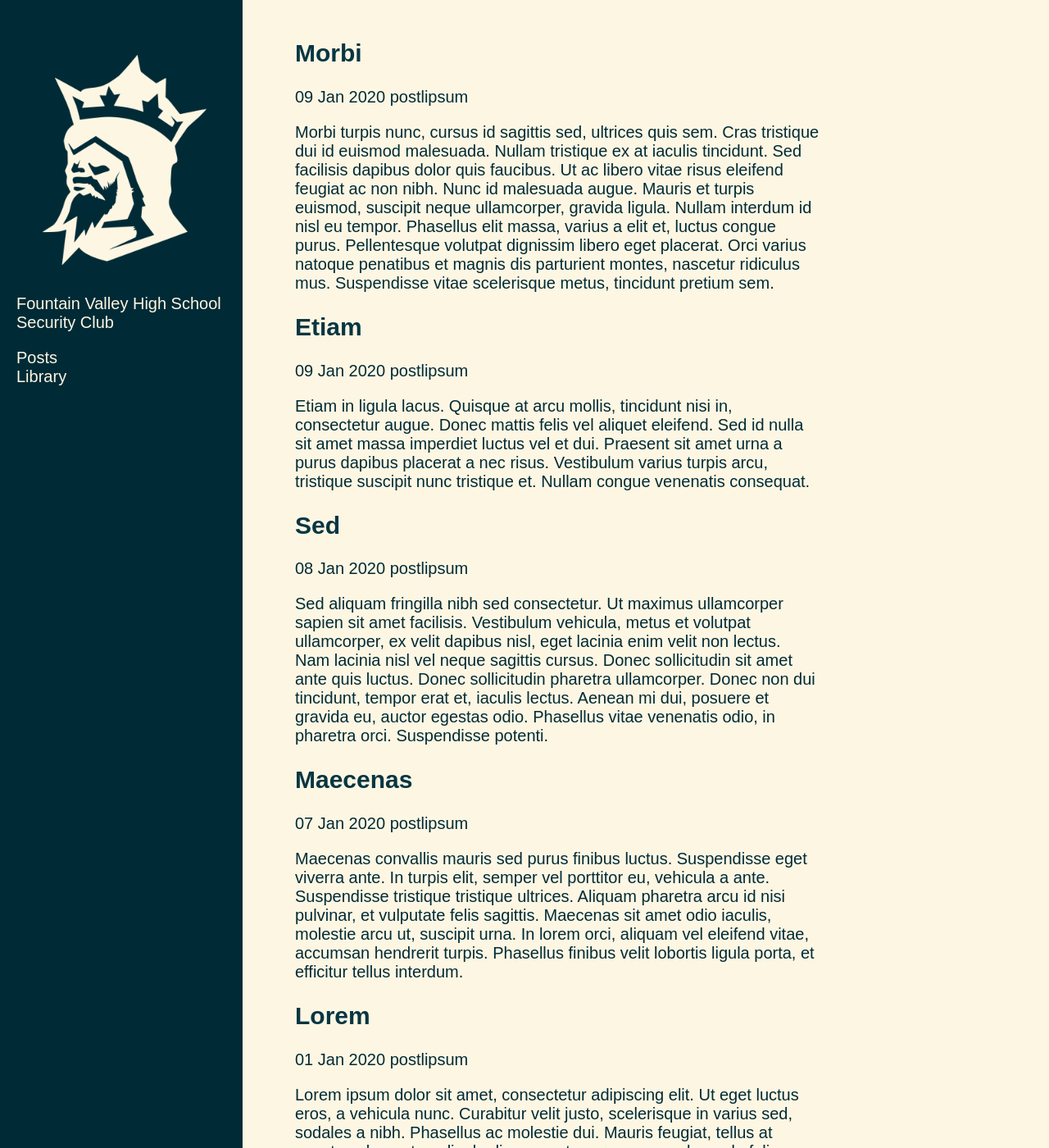
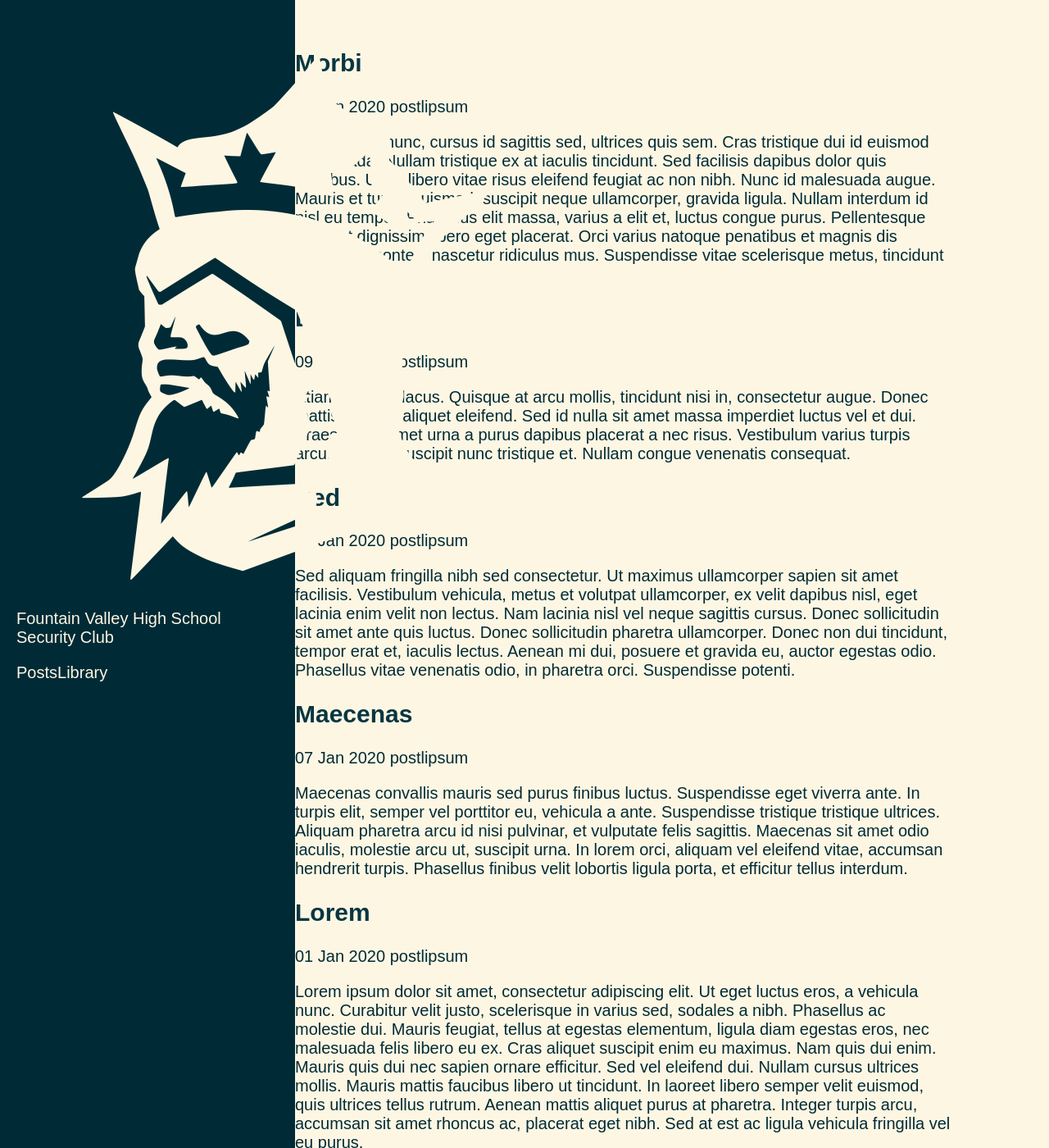
Before and after one commit to FVHSsec/fvhssec.github.io, a Jekyll site: the page built from index.md, in a window 1280 px wide and 1400 px high. Shown: the whole window at 82% size. Built offline with Jekyll 4.4.1, drawn with Linux system fonts in a browser that asks for light colours.

Commit message:
changing px

```diff
--- a/assets/css/main.css
+++ b/assets/css/main.css
@@ -39,15 +39,15 @@
 }
 
 .content {
-    margin : 48px;
+    margin : 3em;
     color : var(--sol-base03);
 }
 
 @media (min-width : 48em) {
     .content {
-        max-width : 640px;
-        margin-left : 320px;
-        margin-right : 32px;
+        max-width : 40em;
+        margin-left : 20em;
+        margin-right : 2em;
     }
 }
 
--- a/assets/css/overlay.css
+++ b/assets/css/overlay.css
@@ -27,7 +27,7 @@
         top : 0;
         left : 0;
         bottom : 0;
-        width : 256px;
+        width : 16em;
 
         text-align : left;
     }
@@ -37,6 +37,7 @@
     list-style-type : none;
     margin : 0;
     padding : 0;
+    display : flex;
 }
 
 #sidebar-menu .menu-link {
@@ -45,6 +46,6 @@
 }
 
 .overlay-shortcut{
-    width : 256px;
+    width : 16em;
     height : auto;
 }
```
